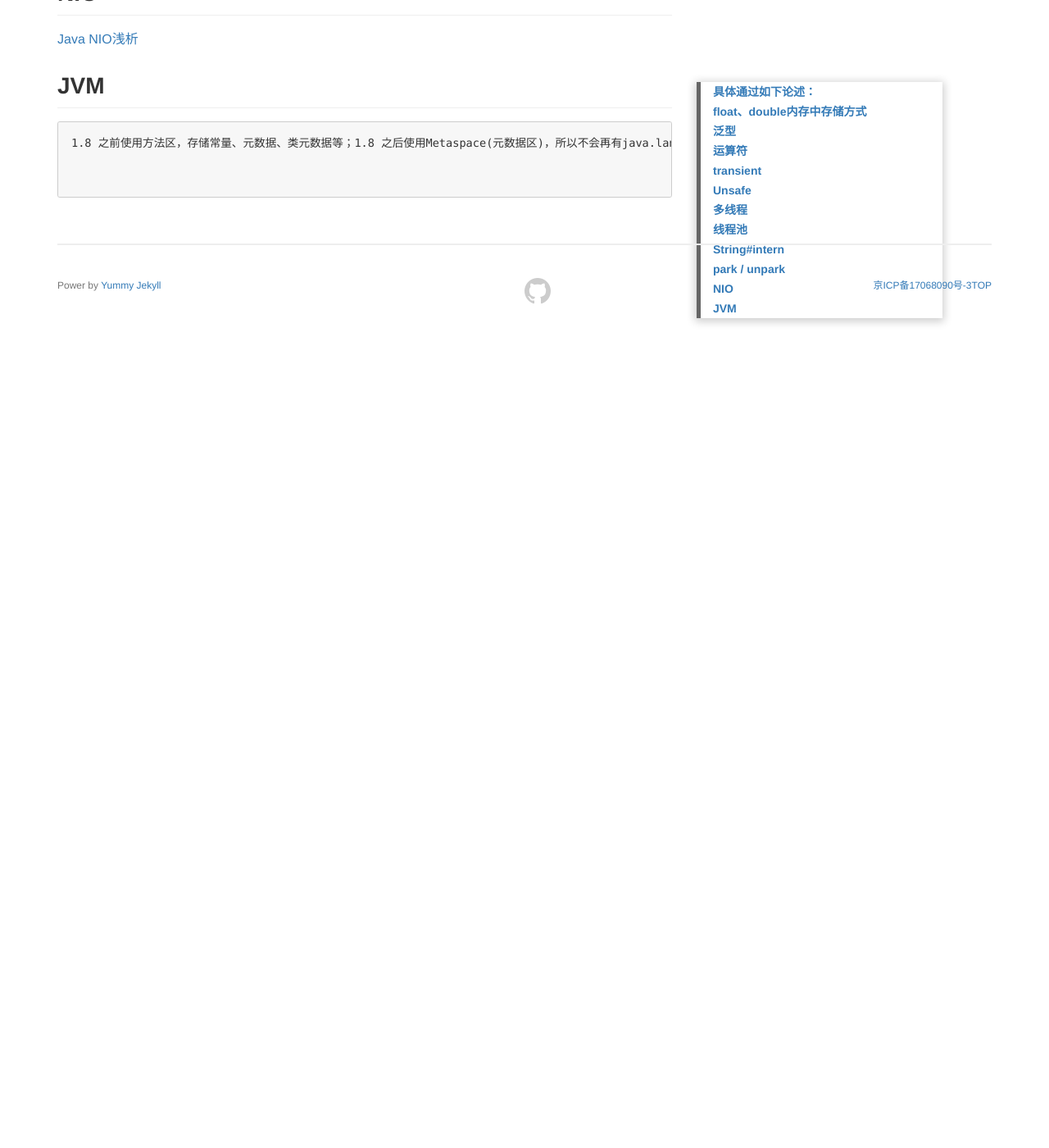
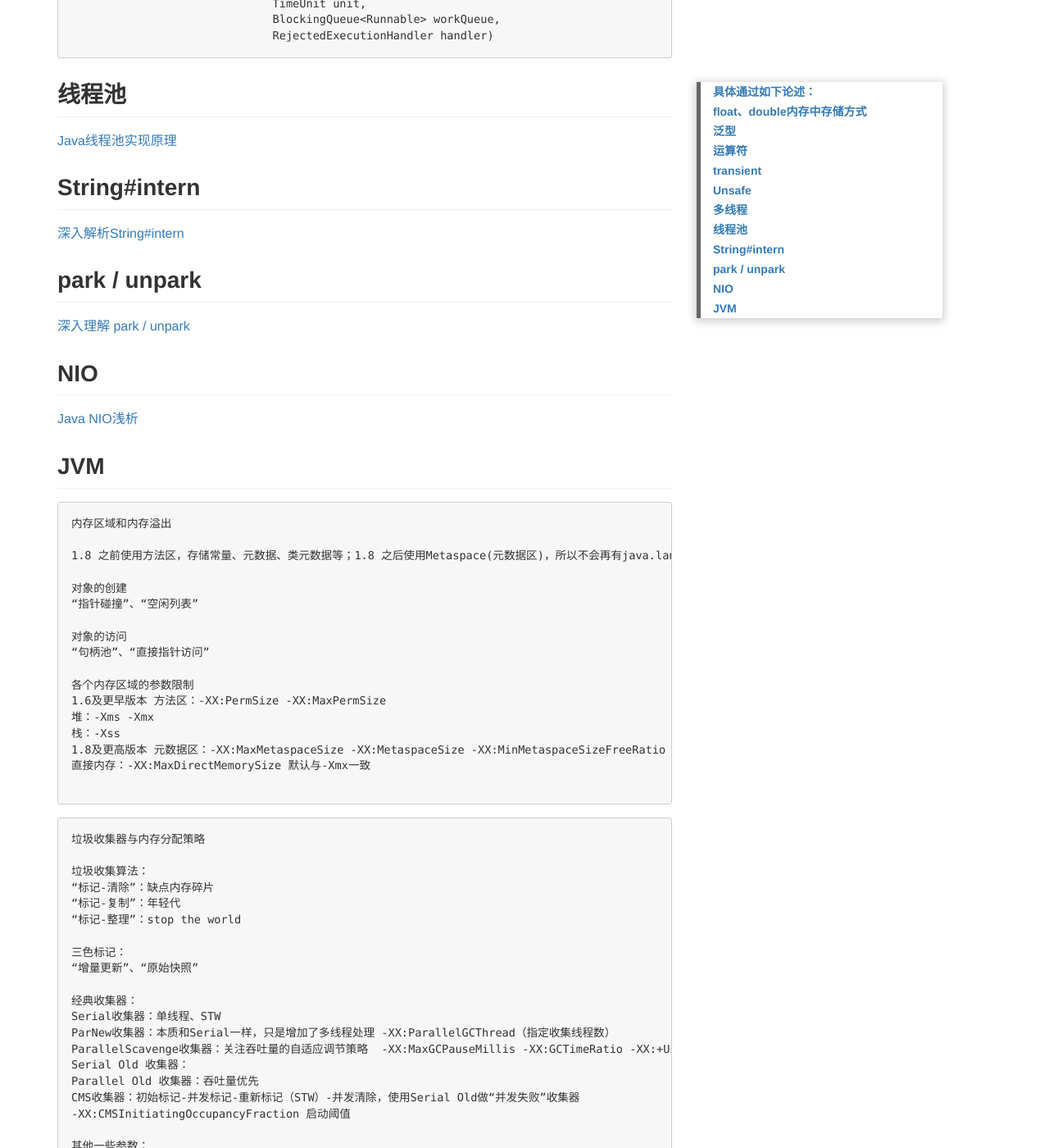
Before and after one commit to yujingzhou/yujingzhou.github.io, a Jekyll site: the page built from _posts/2021-09-06-Java基础.md, in a window 1280 px wide and 1400 px high, scrolled down 2238 px. Shown: the whole window at 82% size. Built offline with Jekyll 4.4.1, drawn with Linux system fonts in a browser that asks for light colours; a script that is not in the unit is left out; comment, search, counter and statistics services are not loaded; before the commit the page ends 2617 px from its top, so only the background shows below that; some of the changed text lies outside the part shown.

Commit message:
commit
于勃

````diff
--- a/_posts/2021-09-06-Java基础.md
+++ b/_posts/2021-09-06-Java基础.md
@@ -59,6 +59,30 @@ Thread start()方法来启动线程, 真正实现了多线程运行; run()方法
 [Thread.start() ，它是怎么让线程启动的呢？](https://www.cnblogs.com/xiaofuge/p/14040715.html)
 [Fork/Join框架介绍](http://ifeve.com/talk-concurrency-forkjoin/)
 
+```language=java
+ThreadPoolExecutor 四个构造方法
+1. 默认DefaultThreadFactory、抛异常的拒绝策略
+public ThreadPoolExecutor(int corePoolSize,
+                              int maximumPoolSize,
+                              long keepAliveTime,
+                              TimeUnit unit,
+                              BlockingQueue<Runnable> workQueue)
+2. 抛异常的拒绝策略
+public ThreadPoolExecutor(int corePoolSize,
+                              int maximumPoolSize,
+                              long keepAliveTime,
+                              TimeUnit unit,
+                              BlockingQueue<Runnable> workQueue,
+                              ThreadFactory threadFactory)
+3. 默认DefaultThreadFactory
+public ThreadPoolExecutor(int corePoolSize,
+                              int maximumPoolSize,
+                              long keepAliveTime,
+                              TimeUnit unit,
+                              BlockingQueue<Runnable> workQueue,
+                              RejectedExecutionHandler handler)
+```
+
 ## 线程池
 
 [Java线程池实现原理](https://tech.meituan.com/2020/04/02/java-pooling-pratice-in-meituan.html)
@@ -77,8 +101,77 @@ Thread start()方法来启动线程, 真正实现了多线程运行; run()方法
 
 ## JVM
 
+```lang=java
+内存区域和内存溢出
+
+1.8 之前使用方法区，存储常量、元数据、类元数据等；1.8 之后使用Metaspace(元数据区)，所以不会再有java.lang.OutOfMemoryError: PermGen space
+
+对象的创建
+“指针碰撞”、“空闲列表”
+
+对象的访问
+“句柄池”、“直接指针访问”
+
+各个内存区域的参数限制
+1.6及更早版本 方法区：-XX:PermSize -XX:MaxPermSize
+堆：-Xms -Xmx
+栈：-Xss
+1.8及更高版本 元数据区：-XX:MaxMetaspaceSize -XX:MetaspaceSize -XX:MinMetaspaceSizeFreeRatio
+直接内存：-XX:MaxDirectMemorySize 默认与-Xmx一致
+
 ```
-1.8 之前使用方法区，存储常量、元数据、类元数据等；1.8 之后使用Metaspace(元数据区)，所以不会再有java.lang.OutOfMemoryError: PermGen space
+
+```lang=java
+垃圾收集器与内存分配策略
+
+垃圾收集算法：
+“标记-清除”：缺点内存碎片
+“标记-复制”：年轻代
+“标记-整理”：stop the world
+
+三色标记：
+“增量更新”、“原始快照”
+
+经典收集器：
+Serial收集器：单线程、STW
+ParNew收集器：本质和Serial一样，只是增加了多线程处理 -XX:ParallelGCThread（指定收集线程数）
+ParallelScavenge收集器：关注吞吐量的自适应调节策略  -XX:MaxGCPauseMillis -XX:GCTimeRatio -XX:+UseAdaptiveSizePolicy(开启自适应策略，-Xmn(新生代大小) -XX:SurvivorRation(Eden与Survivor比例)将失效)
+Serial Old 收集器：
+Parallel Old 收集器：吞吐量优先
+CMS收集器：初始标记-并发标记-重新标记（STW）-并发清除，使用Serial Old做“并发失败”收集器
+-XX:CMSInitiatingOccupancyFraction 启动阈值
+
+其他一些参数：
+-XX:PretenureSizeThreshold (多大对象直接在老年代分配)
+
+收集器组合：
+ParNew + CMS
+ParallelScavenge + Parallel Old
+G1
+-XX:+PrintGC 打印GC日志
+
+```
+
+```language=java
+虚拟机性能监控、故障处理工具
+
+命令式工具:
+jps：虚拟机进程状况工具
+jstat：虚拟机统计信息监视工具
+jinfo：Java配置信息工具
+jmap：内存映射工具
+jhat：分析jmap生成的dump文件，浏览器形式
+jstack：堆栈跟踪工具，虚拟机当前时刻的线程快照; 1.5起，Thread增加了getAllStackTraces()
+
+可视化故障处理工具：
+JConsole
+JHSDB
+VisualVM
+JMC
+```
+
+```language=java
+调优案例分析与实战
 
 
 ```
````
Also changed, not shown: _posts/2021-08-31-算法.md (+4 -0 lines), _posts/2021-09-30-关于技术发展.md (added, +18 -0 lines), _posts/2021-10-05-协议.md (added, +15 -0 lines), _posts/2021-10-05-数据结构.md (added, +8 -0 lines), _posts/2021-10-05-架构设计.md (added, +12 -0 lines).
